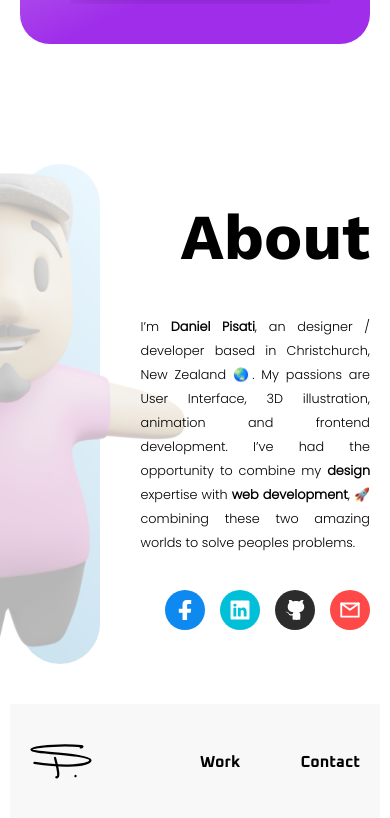
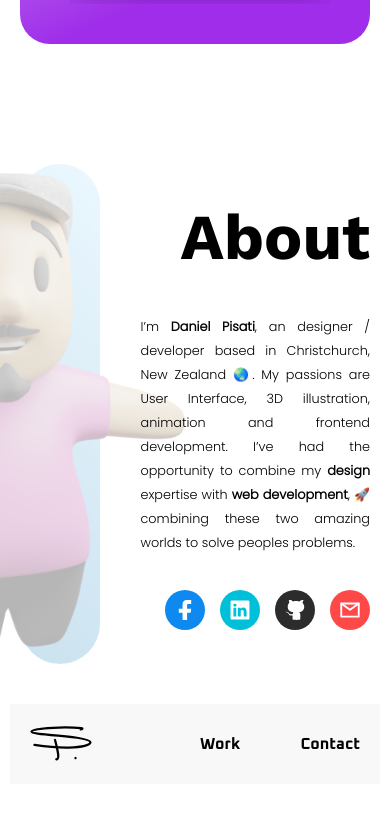
Before and after one commit to dpisati/portfolio, a Next.js app: page / in a window 390 px wide. Shown: the part 5090-5908 px from the top of the page. After the commit the page ends 5874 px from the top, so only its background shows below. Built offline with nearby package versions, Linux system fonts and the light colour scheme.

Commit message:
footer height

```diff
--- a/src/components/Footer/styles.module.css
+++ b/src/components/Footer/styles.module.css
@@ -60,17 +60,23 @@
 
 
 @media (max-width: 600px) {
+    .footerContainer {
+        height: 80px;
+    }
+
     .nameContainer {
         display: none;
     }
 
     .footerContainerInner {
         padding: 0 20px;
-        padding-top: 40px;
+        padding-top: 22px;
     }
 
     .footerContainerInner > aside {
         width: 160px;
     }
 
+
+
 }
```
